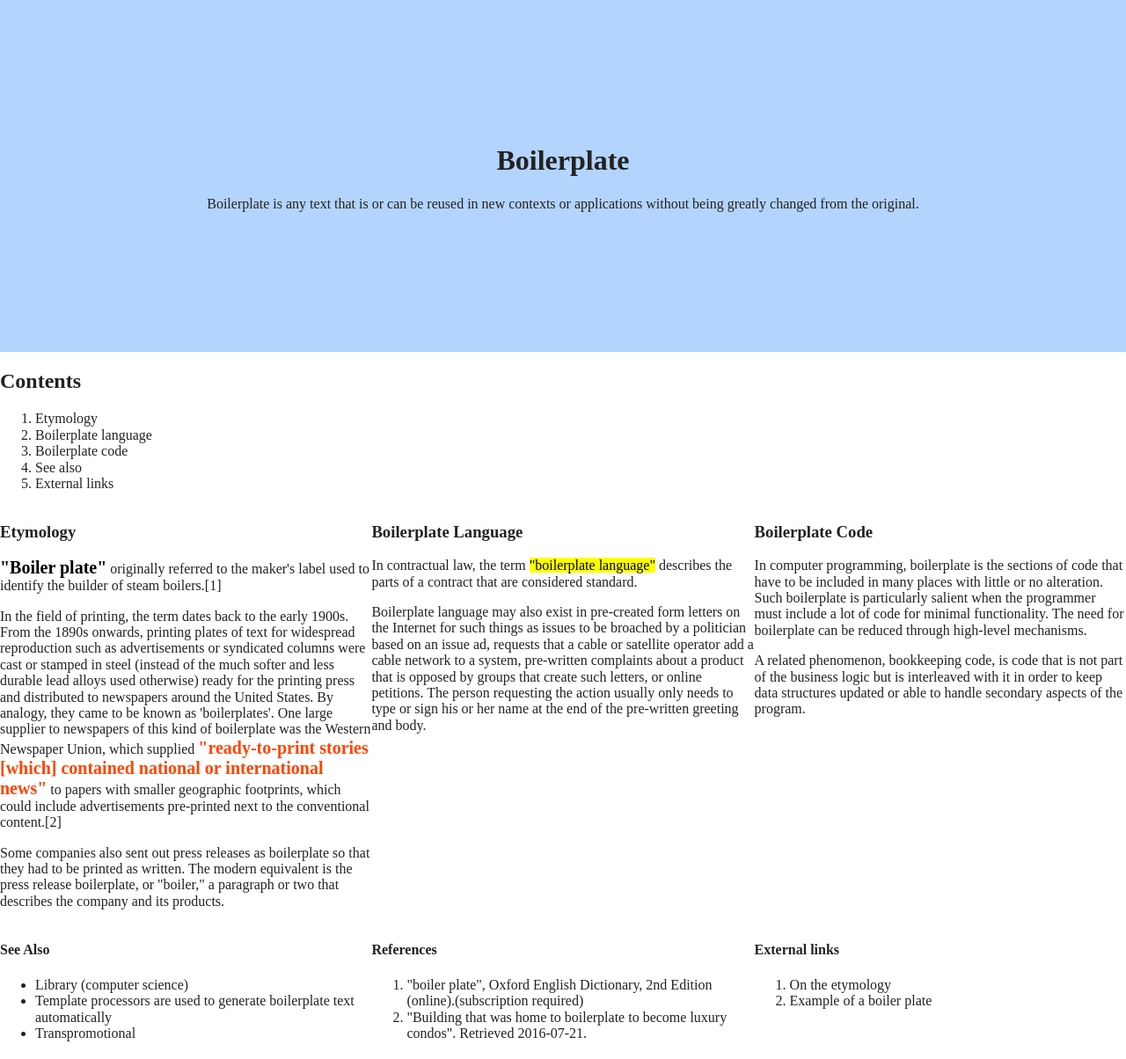
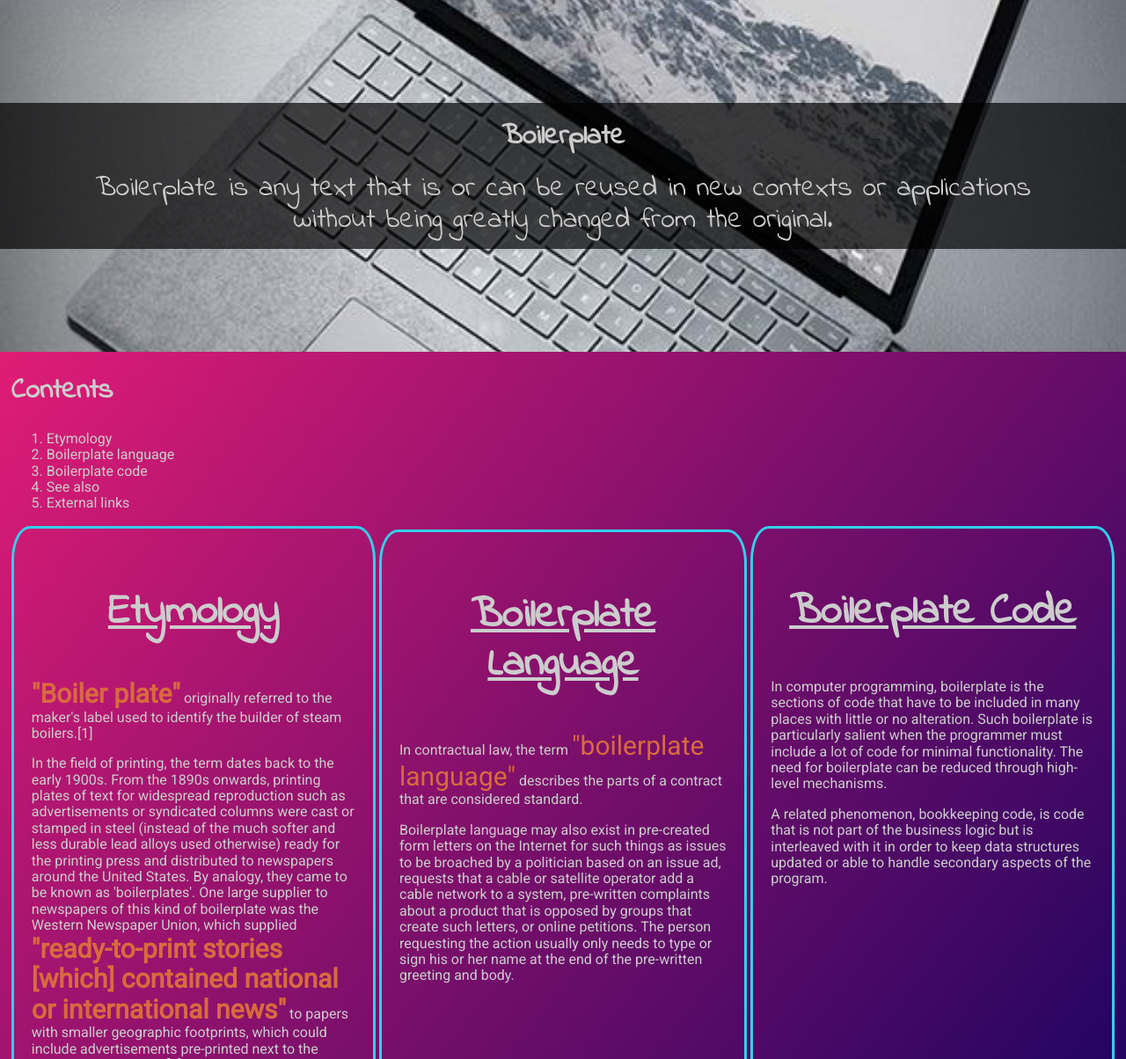
Before and after one commit to DarkHavoc88/COMP2081-Lab1, a website built with Parcel: page index.html in a window 1280 px wide. Shown: the top 1204 px of the page at 88% size. Built offline with nearby package versions, Linux system fonts and the light colour scheme.

Commit message:
HTML & CSS Done | masthead img added

```diff
--- a/css/main.css
+++ b/css/main.css
@@ -86,28 +86,84 @@ textarea {
 /* ==========================================================================
    Author's custom styles
    ========================================================================== */
+html{
+  background-image: linear-gradient(to bottom right, #ff2079, #04005e);
+  color: #ccc;
+}
+main{
+  margin: 1%;
+}
+h1,h2,h3,h4{
+  font-family: 'Indie Flower',sans-serif;
+}
+p,li{
+  font-family: 'Roboto',sans-serif;
+}
+h1{
+  font-size: 5.5em;
+}
+h2{
+  font-size: 2em;
+}
+h3{
+  font-size: 3em;
+}
+h4{
+  font-size: 1.5em;
+  text-align: center;
+}
 .masthead{
   display: flex;
-  background-color: #b3d4fc;
+  background-image: url(../img/Laptop.jpg);
+  background-repeat: no-repeat;
+  background-size: cover;
+  background-position: center;
   height: 50vh;
   text-align: center;
   justify-content: center;
   align-items: center;
 }
+.masthead > div{
+  background-color: #000000b0;
+}
+.masthead > div > p{
+  font-family: 'Indie Flower',sans-serif;
+  font-size: 2em;
+  text-align: center;
+  margin: 1% 5%;
+}
 .container{
   display: grid;
   grid-template-columns: 33% 34% 33%;
 }
+.col-one, .col-two, .col-three{
+  padding: 20px;
+  border:solid rgb(51, 207, 235) 3px;
+  border-radius: 5%;
+}
+.col-one > h3, .col-two > h3, .col-three > h3{
+  text-align: center;
+  text-decoration: underline;
+}
 .col-one > p:nth-child(2) > mark{
-  background-color: white;
-  font-size: 20px;
+  background-color: rgba(255, 255, 255, 0);
+  color: rgb(216, 106, 62);
+  font-size: 30px;
   font-weight: bolder;
 }
 .col-one > p:nth-child(3) > mark{
-  background-color: white;
-  color: rgb(255, 68, 0);
-  font-size: 20px;
+  background-color: rgba(255, 255, 255, 0);
+  color: rgb(216, 106, 62);
+  font-size: 30px;
   font-weight: bolder;
+}
+.col-two{
+  margin: 1%;
+}
+.col-two > p > mark{
+  background-color: rgba(255, 255, 255, 0);
+  color: rgb(216, 106, 62);
+  font-size: 30px;
 }
 .row-two{
   display: grid;
--- a/index.html
+++ b/index.html
@@ -1,9 +1,9 @@
 <!doctype html>
-<html class="no-js" lang="">
+<html class="no-js" lang="en">
 
 <head>
   <meta charset="utf-8">
-  <title></title>
+  <title>Lab #1</title>
   <meta name="description" content="">
   <meta name="viewport" content="width=device-width, initial-scale=1">
 
@@ -15,7 +15,11 @@
   <link rel="manifest" href="site.webmanifest">
   <link rel="apple-touch-icon" href="icon.png">
   <!-- Place favicon.ico in the root directory -->
-
+  <!-- Font Awesome -->
+  <link rel="preconnect" href="https://fonts.googleapis.com">
+  <link rel="preconnect" href="https://fonts.gstatic.com" crossorigin>
+  <link href="https://fonts.googleapis.com/css2?family=Indie+Flower&family=Roboto&display=swap" rel="stylesheet">
+  <!-- CSS -->
   <link rel="stylesheet" href="css/normalize.css">
   <link rel="stylesheet" href="css/main.css">
 
@@ -32,6 +36,7 @@
     </div>
   </section>
 
+  <main>
     <section class="nav">
       <h2>Contents</h2>
       <ol>
@@ -91,6 +96,7 @@
       </section>
       <p>source: http://en.wikipedia.org/wiki/Boilerplate_(text)</p>
     </section>
+  </main>
 
 
   <script src="js/vendor/modernizr-3.11.2.min.js"></script>
```
Also changed, not shown: img/Laptop.jpg (added). Lines whose indentation alone changed are shown as unchanged.
